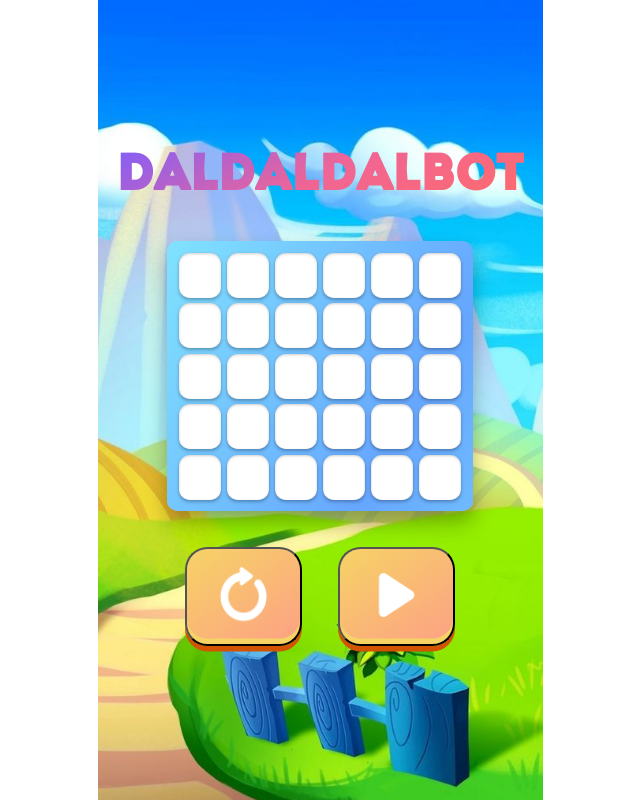
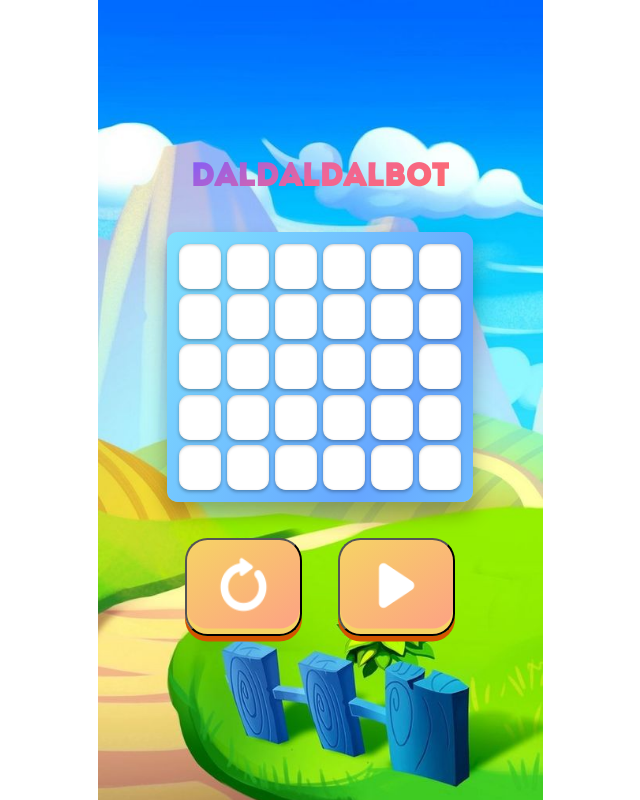
Before and after one commit to hey12355/Kostrlmns, a plain HTML site: page index.html in a window 1280 px wide. Shown: the whole page, without its empty margins (320-960 px from the left). Drawn offline with Linux system fonts and the light colour scheme; a web font is replaced by a local one.

Commit message:
Update index.html

```diff
--- a/index.html
+++ b/index.html
@@ -131,7 +131,7 @@
         .game-title {
             color: #000000; /* черный цвет */
             font-family: 'Intro', Arial, sans-serif;
-            font-size: 3.15em;
+            font-size: 2em;
             font-weight: bold;
             margin-bottom: 18px;
             text-align: center;
```
